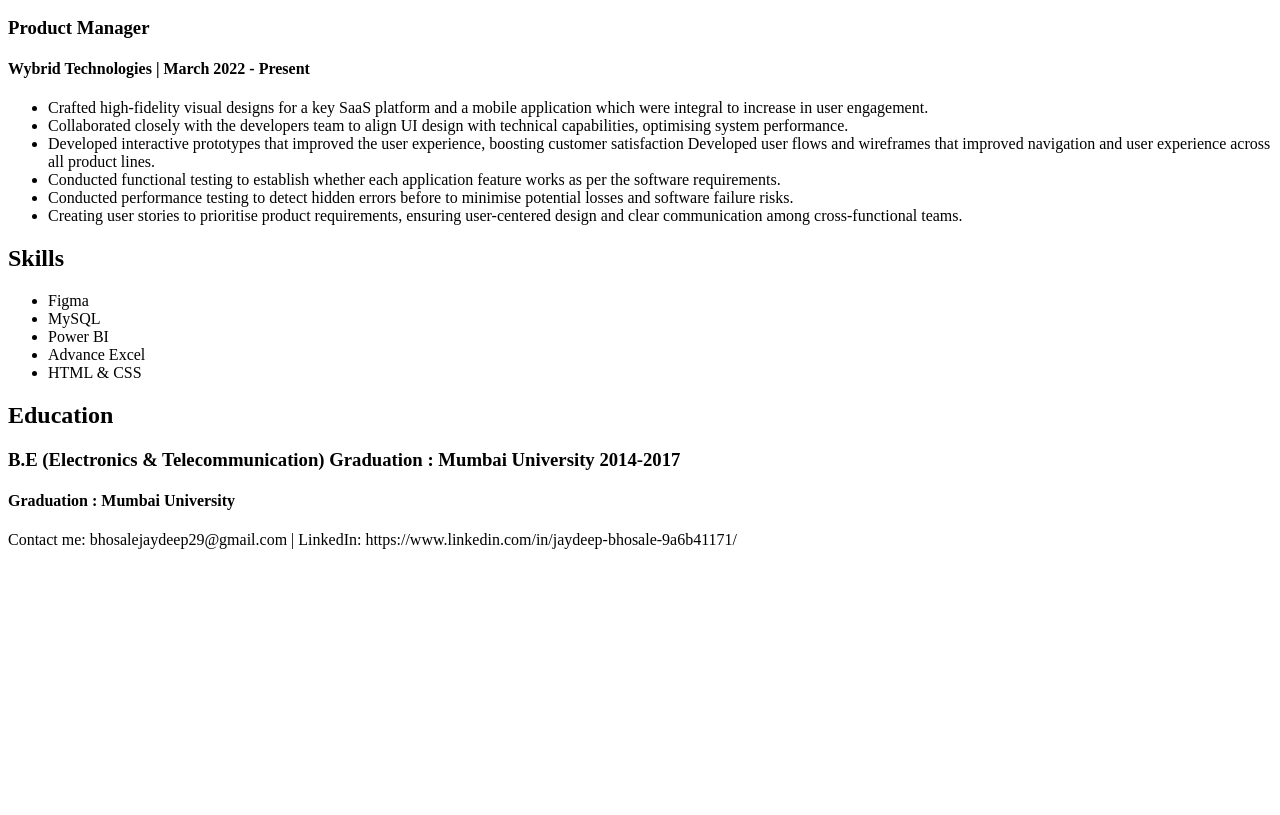
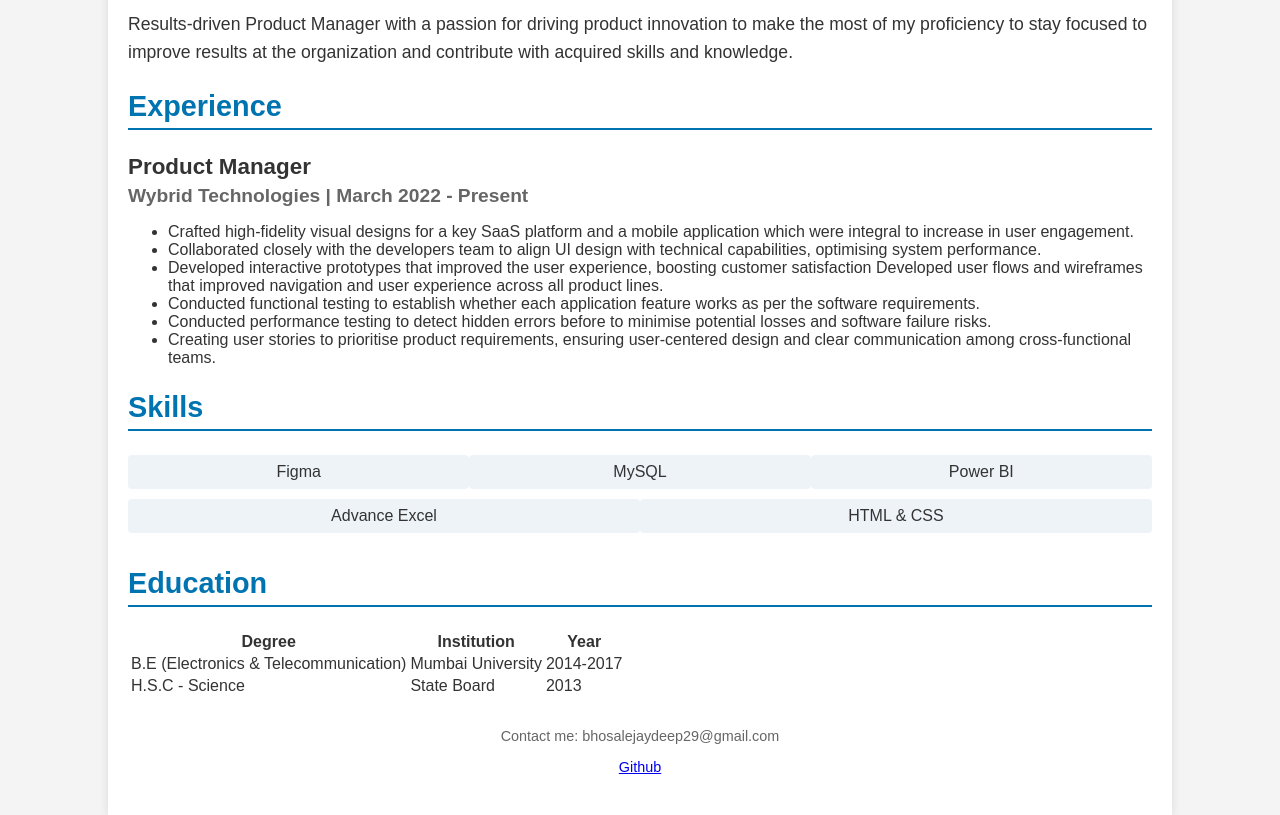
Before and after one commit to JaydeepBhosale/CSS-HTML, a plain HTML site: page Resume.html in a window 1280 px wide. Shown: the part 251-1066 px from the top of the page. Before the commit the page ends 816 px from the top, so only its background shows below. Drawn offline with Linux system fonts and the light colour scheme.

Commit message:
Update Resume.html

```diff
--- a/Resume.html
+++ b/Resume.html
@@ -2,15 +2,17 @@
 <html lang="en">
 <head>
     <title>LinkedIn Style Resume</title>
-    <link rel="Resumesheet" type="text/css" href="Resume.css">
+    <link rel="stylesheet" type="text/css" href="Resume.css">
 </head>
 <body>
 
     <div class="container">
 
         <div class="header">
+            <img align="left" src="image.jpg" width="88" height="128"><br>
             <h1>Jaydeep Bhosale</h1>
             <p>Product Manager | bhosalejaydeep29@gmail.com | 9702964194 </p>
+            <a href="https://www.linkedin.com/in/jaydeep-bhosale-9a6b41171/"> Linkedin Profile</a>
         </div>
 
         <div class="profile">
@@ -53,18 +55,32 @@
 
         <div class="education">
             <h2>Education</h2>
-
-            <div class="education-item">
-                <h3>B.E (Electronics & Telecommunication)
-                Graduation : Mumbai University
-                2014-2017</h3>
-                <h4>Graduation : Mumbai University</h4>
-            </div>
+            <table>
+                <thead>
+                    <tr>
+                        <th>Degree</th>
+                        <th>Institution</th>
+                        <th>Year</th>
+                    </tr>
+                </thead>
+                <tbody>
+                    <tr>
+                        <td>B.E (Electronics & Telecommunication)</td>
+                        <td>Mumbai University</td>
+                        <td>2014-2017</td>
+                    </tr>
+                    <tr>
+                        <td>H.S.C - Science</td>
+                        <td>State Board</td>
+                        <td>2013</td>
+                    </tr>
+                </tbody>
+            </table>
         </div>
 
-        <!-- Footer -->
         <div class="footer">
-            <p>Contact me: bhosalejaydeep29@gmail.com | LinkedIn: https://www.linkedin.com/in/jaydeep-bhosale-9a6b41171/ </p>
+            <p>Contact me: bhosalejaydeep29@gmail.com</p>
+            <a href="https://github.com/JaydeepBhosale/CSS-HTML">Github</a>
         </div>
     </div>
 
```
